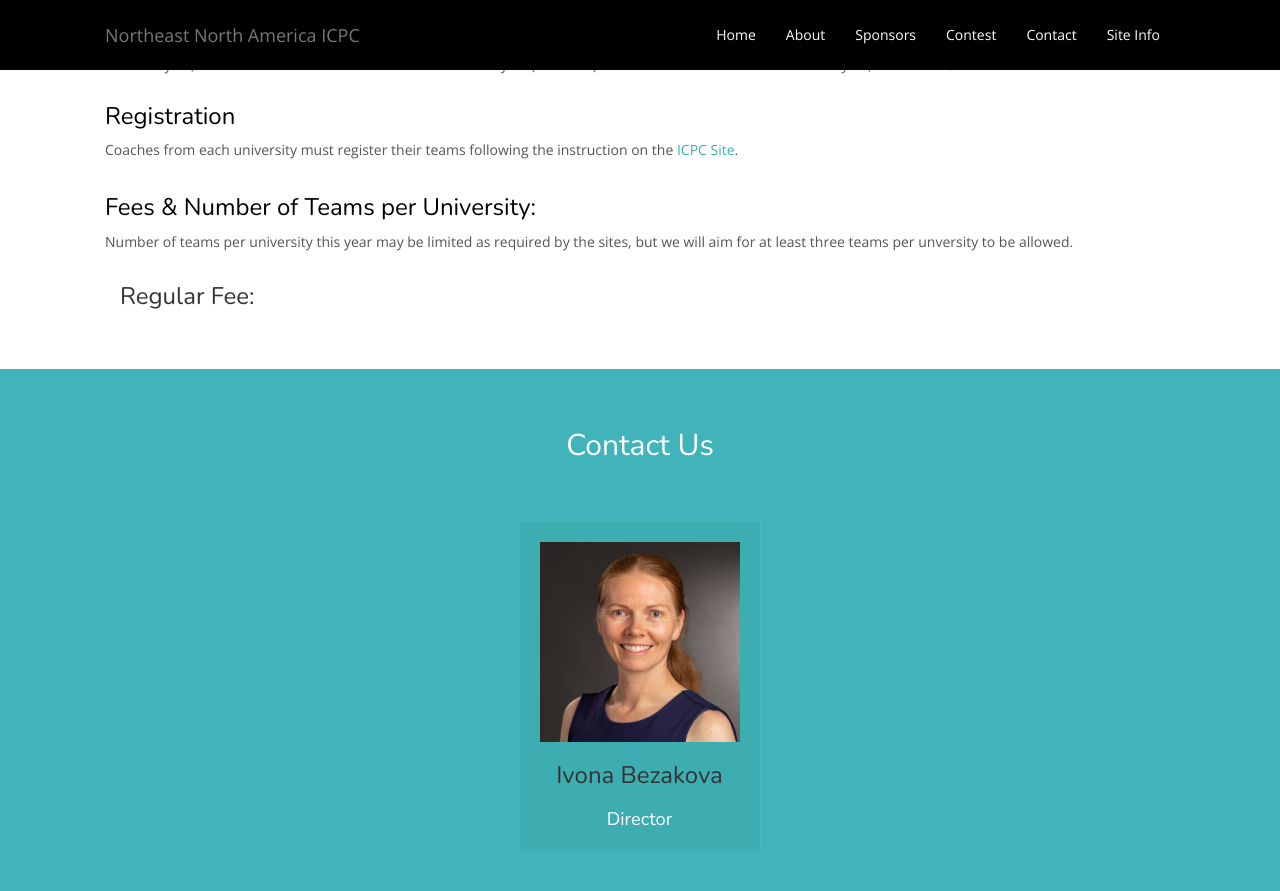
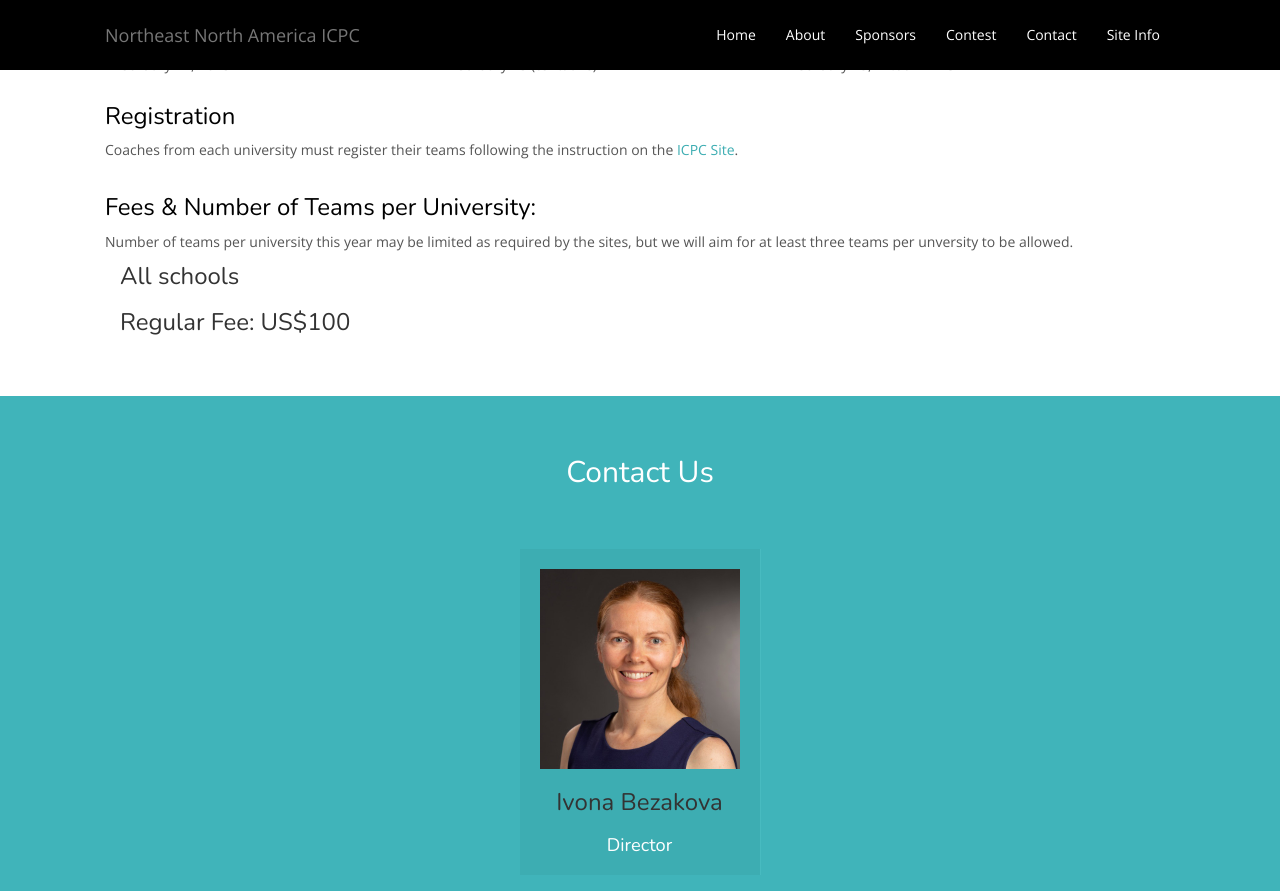
Before and after one commit to icpc/na-northeast-web, a Jekyll site: the page built from docs/index.html, in a window 1280 px wide and 900 px high, scrolled down 2103 px. Shown: the top 891 px of the window. Built offline with Jekyll 4.4.1, drawn with Linux system fonts in a browser that asks for light colours; nearby versions of some CDN libraries.

Commit message:
Updating fee source file

```diff
--- a/docs/_data/contest.yml
+++ b/docs/_data/contest.yml
@@ -9,4 +9,5 @@ date:
 
 # registration fees for different countries participating in the region
 fees:
-  regular: US$100
+ - country: All schools
+   regular: US$100
```
